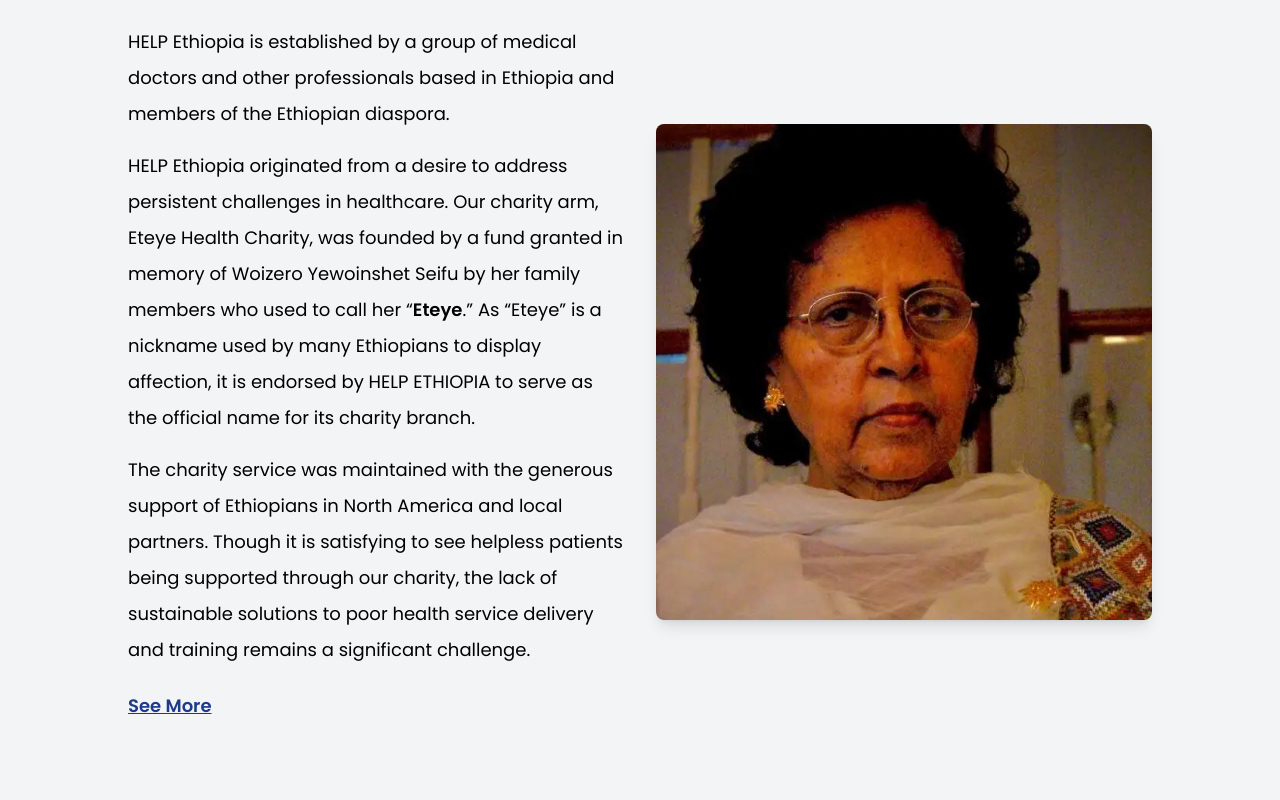
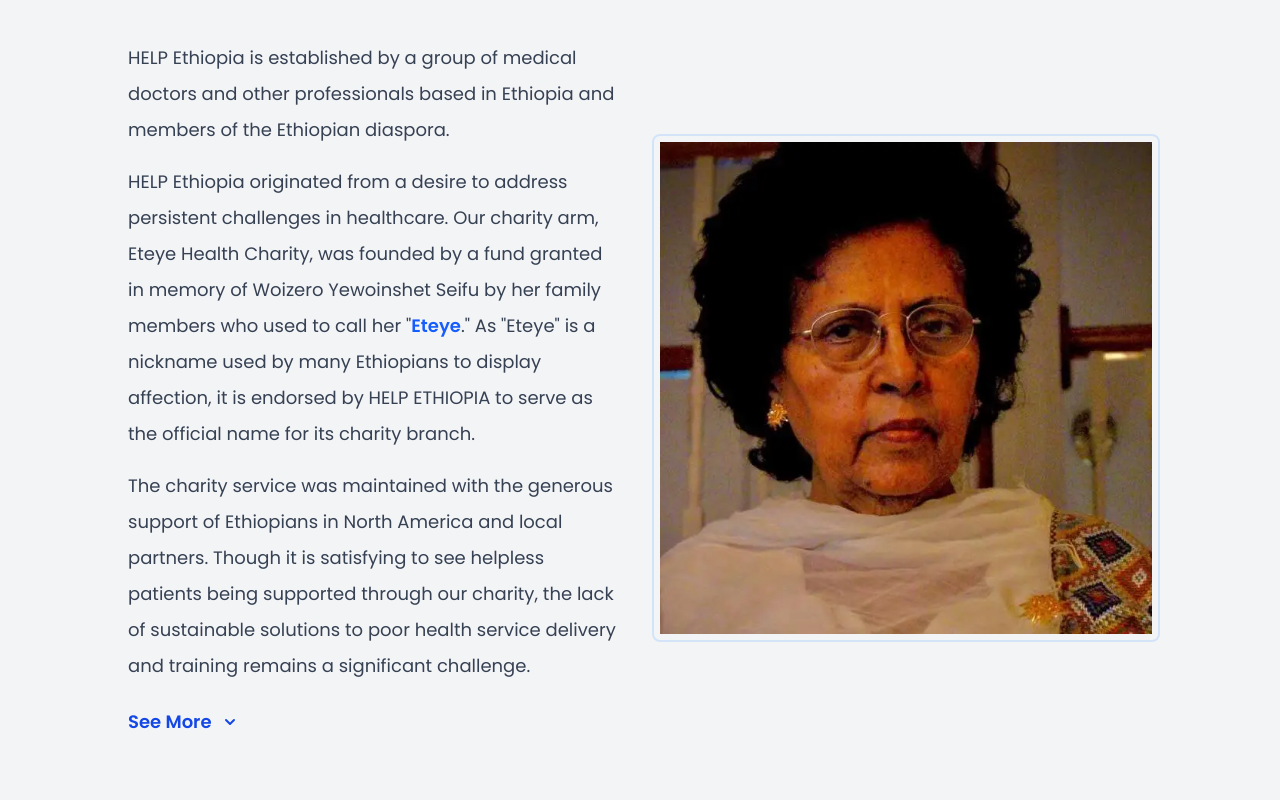
Before and after one commit to dagimgetaw/Help-Ethiopia-Website, a React (Vite) app in the folder frontend/: page /about-us in a window 1280 px wide. Shown: the part 640-1440 px from the top of the page. Built offline with nearby package versions, Linux system fonts and the light colour scheme.

Commit message:
style: change the img display

```diff
--- a/frontend/src/Components/About/History.jsx
+++ b/frontend/src/Components/About/History.jsx
@@ -5,35 +5,43 @@ export default function History() {
   const [isExpanded, setIsExpanded] = useState(false);
 
   return (
-    <div className="py-10 px-6 md:px-12 lg:px-20 xl:px-32 bg-gray-100">
-      <h2 className="text-3xl md:text-4xl xl:text-5xl font-semibold text-center text-gray-800">
+    <div className="py-16 px-6 md:px-12 lg:px-24 xl:px-32 bg-gray-100 font-text">
+      <div className="max-w-7xl mx-auto">
+        <div className="text-center mb-12">
+          <h2 className="text-3xl md:text-4xl font-bold text-gray-900">
             How We Started
           </h2>
-      <div className="flex flex-col-reverse lg:flex-row items-center gap-8 pt-12">
-        <div className="lg:w-1/2 space-y-4">
-          <p className="text-md md:text-lg leading-8 md:leading-9 font-text">
-            HELP Ethiopia is established by a group of medical doctors and other
-            professionals based in Ethiopia and members of the Ethiopian
-            diaspora.
+        </div>
+
+        <div className="flex flex-col lg:flex-row items-center gap-10">
+          <div className="lg:w-1/2 space-y-6">
+            <div className="space-y-4">
+              <p className="text-lg leading-8 md:leading-9 text-gray-700">
+                HELP Ethiopia is established by a group of medical doctors and
+                other professionals based in Ethiopia and members of the
+                Ethiopian diaspora.
               </p>
-          <p className="text-md md:text-lg leading-8 md:leading-9 font-text">
+              <p className="text-lg leading-8 md:leading-9 text-gray-700">
                 HELP Ethiopia originated from a desire to address persistent
-            challenges in healthcare. Our charity arm, Eteye Health Charity, was
-            founded by a fund granted in memory of Woizero Yewoinshet Seifu by
-            her family members who used to call her “<strong>Eteye</strong>.” As
-            “Eteye” is a nickname used by many Ethiopians to display affection,
-            it is endorsed by HELP ETHIOPIA to serve as the official name for
-            its charity branch.
+                challenges in healthcare. Our charity arm, Eteye Health Charity,
+                was founded by a fund granted in memory of Woizero Yewoinshet
+                Seifu by her family members who used to call her "
+                <strong className="text-blue-600">Eteye</strong>." As "Eteye" is
+                a nickname used by many Ethiopians to display affection, it is
+                endorsed by HELP ETHIOPIA to serve as the official name for its
+                charity branch.
               </p>
-          <p className="text-md md:text-lg leading-8 md:leading-9 font-text">
+              <p className="text-lg leading-8 md:leading-9 text-gray-700">
                 The charity service was maintained with the generous support of
                 Ethiopians in North America and local partners. Though it is
                 satisfying to see helpless patients being supported through our
-            charity, the lack of sustainable solutions to poor health service
-            delivery and training remains a significant challenge.
+                charity, the lack of sustainable solutions to poor health
+                service delivery and training remains a significant challenge.
               </p>
+            </div>
+
             {isExpanded && (
-            <p className="text-md md:text-lg leading-8 md:leading-9 font-text">
+              <p className="text-lg leading-8 md:leading-9 text-gray-700">
                 Recognizing the need for sustainable solutions, we leverage our
                 diverse expertise and partnerships to innovate and enact lasting
                 change. HELP Ethiopia is run by a team of professionals who are
@@ -41,20 +49,58 @@ export default function History() {
                 community.
               </p>
             )}
+
             <button
-            className="text-[#1E3A8A] font-semibold font-text underline cursor-pointer text-base md:text-lg mt-2"
+              className="text-blue-700 font-semibold hover:text-blue-800 text-lg mt-4 flex items-center gap-2 cursor-pointer"
               onClick={() => setIsExpanded(!isExpanded)}
             >
-            {isExpanded ? "Show Less" : "See More"}
+              {isExpanded ? (
+                <>
+                  <span>Show Less</span>
+                  <svg
+                    xmlns="http://www.w3.org/2000/svg"
+                    className="h-5 w-5"
+                    viewBox="0 0 20 20"
+                    fill="currentColor"
+                  >
+                    <path
+                      fillRule="evenodd"
+                      d="M14.707 12.707a1 1 0 01-1.414 0L10 9.414l-3.293 3.293a1 1 0 01-1.414-1.414l4-4a1 1 0 011.414 0l4 4a1 1 0 010 1.414z"
+                      clipRule="evenodd"
+                    />
+                  </svg>
+                </>
+              ) : (
+                <>
+                  <span>See More</span>
+                  <svg
+                    xmlns="http://www.w3.org/2000/svg"
+                    className="h-5 w-5"
+                    viewBox="0 0 20 20"
+                    fill="currentColor"
+                  >
+                    <path
+                      fillRule="evenodd"
+                      d="M5.293 7.293a1 1 0 011.414 0L10 10.586l3.293-3.293a1 1 0 111.414 1.414l-4 4a1 1 0 01-1.414 0l-4-4a1 1 0 010-1.414z"
+                      clipRule="evenodd"
+                    />
+                  </svg>
+                </>
+              )}
             </button>
           </div>
+
           <div className="lg:w-1/2 flex justify-center">
+            <div className="relative">
               <img
                 src={img}
                 alt="Eteye's Image"
                 loading="lazy"
-            className="w-full max-w-sm md:max-w-md lg:max-w-xl h-auto rounded-lg shadow-lg"
+                className="w-full max-w-sm md:max-w-md lg:max-w-xl h-auto"
               />
+              <div className="absolute -inset-2 border-2 border-blue-400 rounded-lg opacity-20 pointer-events-none"></div>
+            </div>
+          </div>
         </div>
       </div>
     </div>
```
Lines whose indentation alone changed are shown as unchanged.
